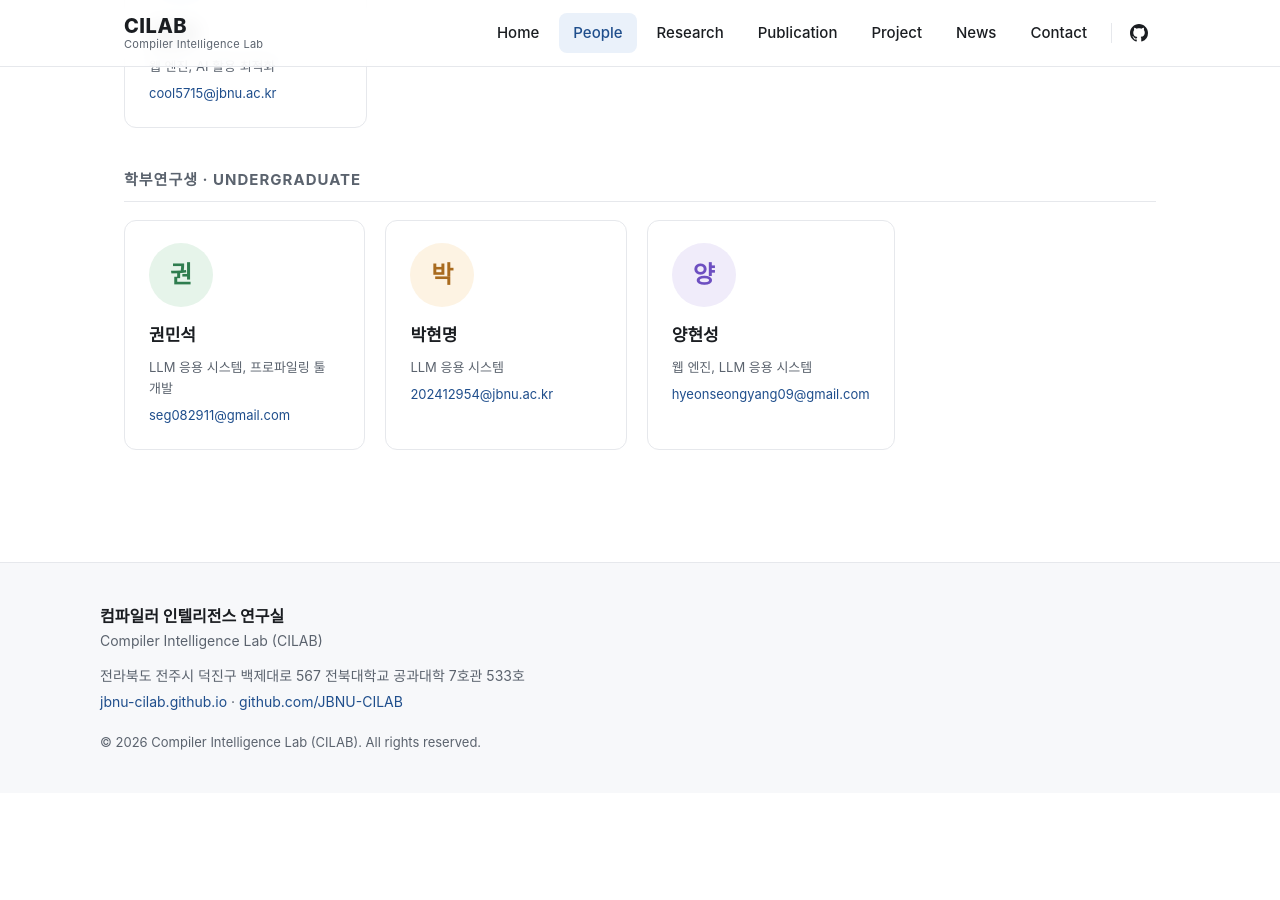
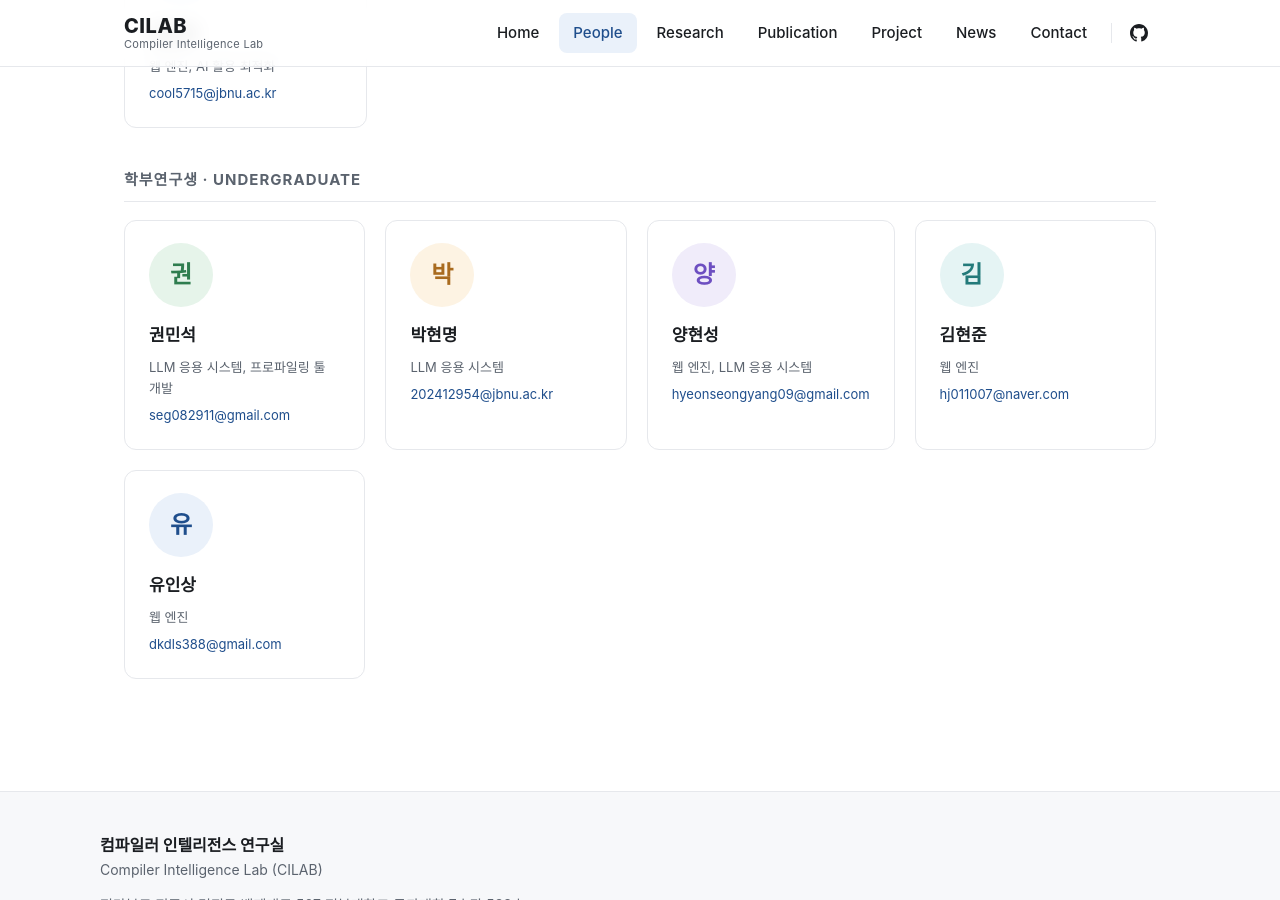
Before and after one commit to JBNU-CILAB/JBNU-CILAB.github.io, a Jekyll site: the page built from people.html, in a window 1280 px wide and 900 px high, scrolled down 1042 px. Built offline with Jekyll 4.4.1, drawn with Linux system fonts in a browser that asks for light colours; some web fonts are replaced; before the commit the page ends 1835 px from its top, so only the background shows below that.

Commit message:
Add new undergrad members 김현준, 유인상 (2026.07)
- Add both to members.yml (interests TBD) and a news entry
- people.html: skip empty interests field instead of rendering an
  empty div

```diff
--- a/_data/members.yml
+++ b/_data/members.yml
@@ -37,6 +37,18 @@
   email: "hyeonseongyang09@gmail.com"
   interests: "웹 엔진, LLM 응용 시스템"
 
+- name_ko: "김현준"
+  name_en: ""
+  group: undergrad
+  email: "hj011007@naver.com"
+  interests: "웹 엔진"
+
+- name_ko: "유인상"
+  name_en: ""
+  group: undergrad
+  email: "dkdls388@gmail.com"
+  interests: "웹 엔진"
+
 # ── 졸업생 (Alumni) ──
 # - name_ko: "졸업생 이름"
 #   name_en: "Alumni Name"
--- a/_data/news.yml
+++ b/_data/news.yml
@@ -15,8 +15,8 @@
 
 - year: 2026
   date: "2026.07"
-  badge: "📌 공지"
-  text: "연구실 홈페이지 개편"
+  badge: "👋 신입"
+  text: "김현준, 유인상 학생 연구실 합류"
 
 - year: 2026
   date: "2026.06"
--- a/people.html
+++ b/people.html
@@ -59,7 +59,7 @@ permalink: /people/
             {% assign avatar_i = avatar_i | plus: 1 %}
             <div class="m-name">{{ m.name_ko }}</div>
             {% if m.name_en and m.name_en != "" %}<div class="m-name-en">{{ m.name_en }}</div>{% endif %}
-            {% if m.interests %}<div class="m-interest">{{ m.interests }}</div>{% endif %}
+            {% if m.interests and m.interests != "" %}<div class="m-interest">{{ m.interests }}</div>{% endif %}
             {% if m.email and m.email != "" %}<div class="m-email">{% include email.html address=m.email %}</div>{% endif %}
           </div>
           {% endfor %}
```
